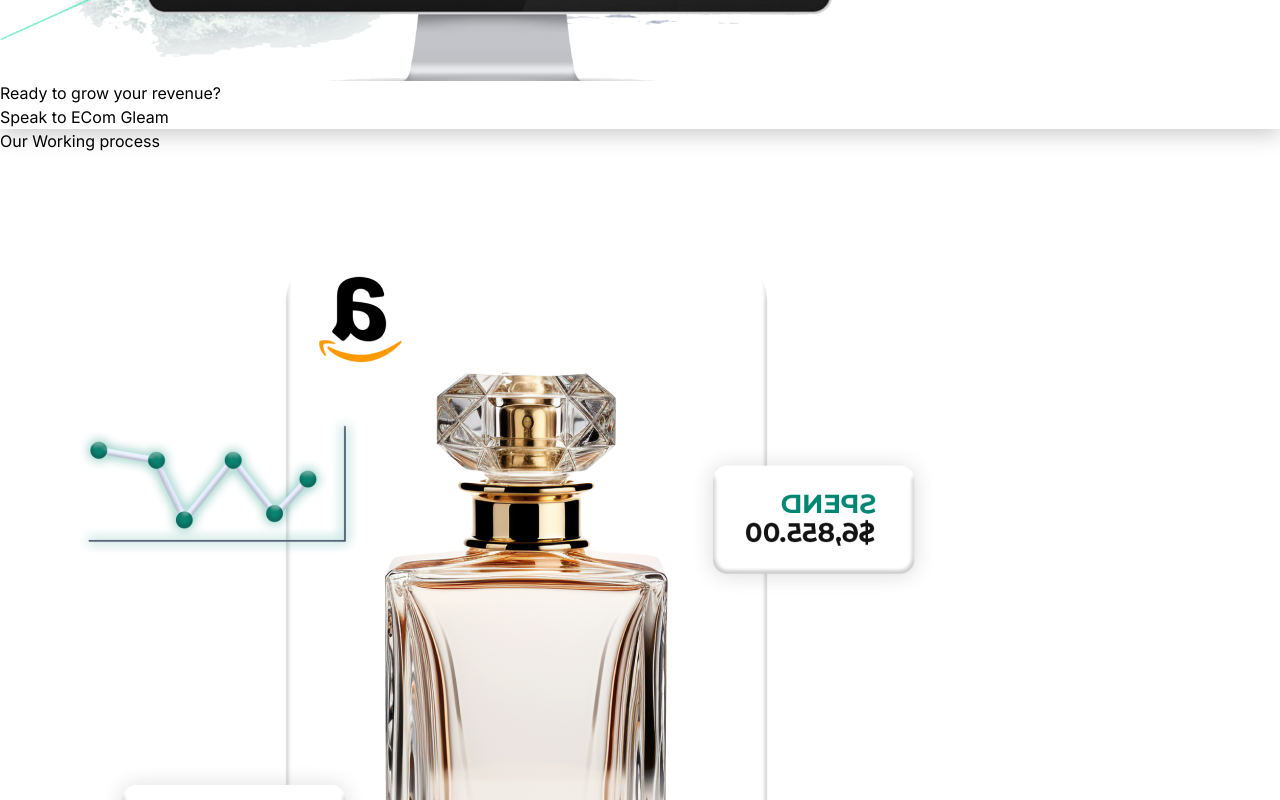
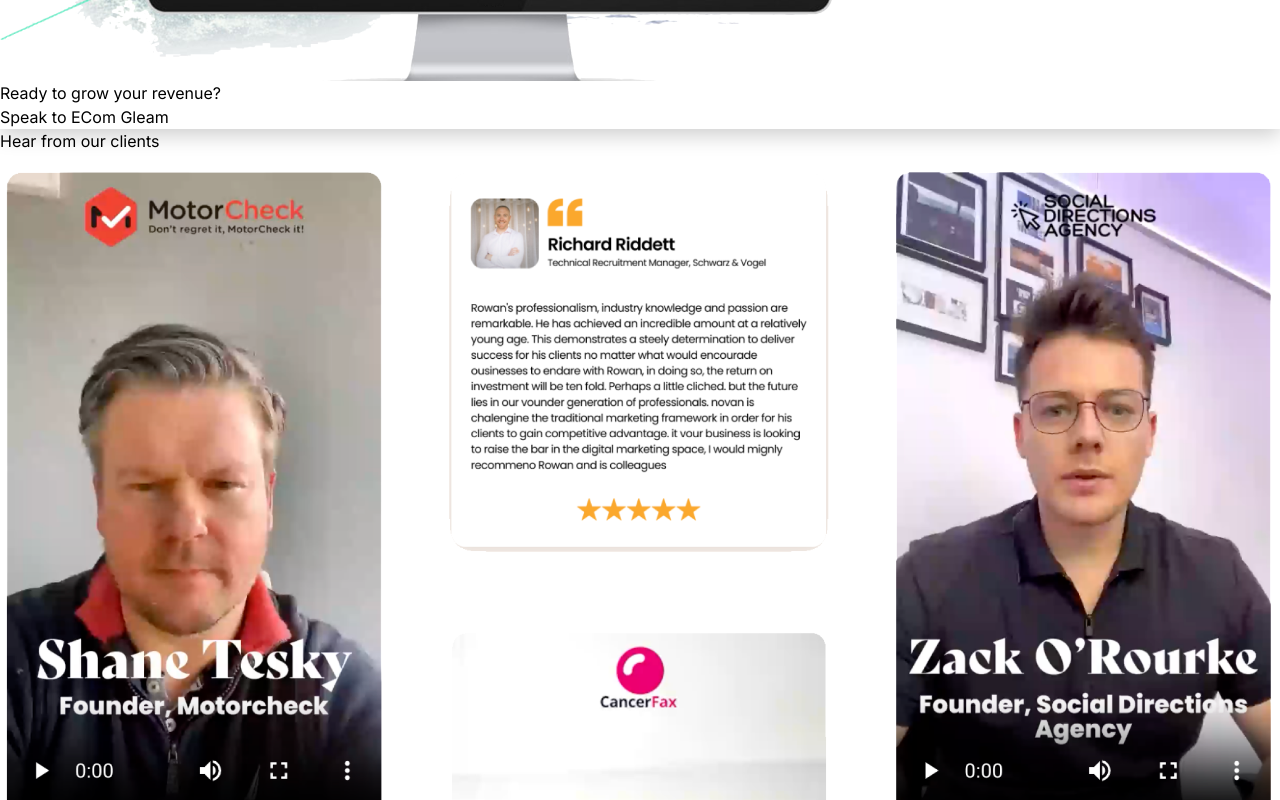
Before and after one commit to irfanulhaq228/ecomgleam-old, a React (Vite) app: page / in a window 1280 px wide. Shown: the part 3240-4040 px from the top of the page. Built offline with nearby package versions, Linux system fonts and the light colour scheme.

Commit message:
home page completed

```diff
--- a/src/components/HomeComponents/Section4.jsx
+++ b/src/components/HomeComponents/Section4.jsx
@@ -1,12 +1,18 @@
-import React from 'react'
+import React from "react";
+
+import img from "../../assets/imgs/Home-sec-4-img.png";
 
 const Section4 = () => {
   return (
-    <div className='mt-[60px]'>
-        <p className='text-[36px] font-[700] text-center text-[--heading-color] uppercase'>Hear from our clients</p>
-        <div className='bg-[red]'>a</div>
+    <div className="mt-[60px]">
+      <p className="text-2xl sm:text-3xl md:text-4xl font-bold text-center uppercase text-[--heading-color] mb-[15px] px-[15px]">
+        Hear from our clients
+      </p>
+      <div className="px-[15px] sm:px-[30px] md:px-[40px] lg:px-[50px] xl:px-[80px] flex justify-center">
+        <img src={img} className="xl:max-w-[1150px]" />
+      </div>
     </div>
-  )
-}
+  );
+};
 
-export default Section4
+export default Section4;
--- a/src/components/HomeComponents/Section5.jsx
+++ b/src/components/HomeComponents/Section5.jsx
@@ -9,7 +9,7 @@
 
 const Section5 = () => {
   return (
-    <div className="bg-[--main-color] pt-[40px] mt-[80px]">
+    <div className="bg-[--main-color] pt-[40px]">
       <p className="text-[25px] sm:text-[30px] md:text-[40px] font-[700] text-center uppercase text-white">
         Our Working process
       </p>
--- a/src/components/footer/index.jsx
+++ b/src/components/footer/index.jsx
@@ -37,7 +37,7 @@
             <span className="mt-[-5px]">career@ecomgleam.com</span>
           </p>
         </p>
-        <p className="flex gap-1 mt-[10px] text-[12px] sm:text-[16px]">
+        <p className="flex gap-1 mt-[7px] sm:mt-[10px] text-[12px] sm:text-[16px]">
           <img src={locationIcon} className="w-[19px] h-[19px] sm:w-[22px] sm:h-[22px]" />
           <p className="flex flex-col">
             <span>Dubai, UAE</span>
--- a/src/pages/home/index.jsx
+++ b/src/pages/home/index.jsx
@@ -18,7 +18,7 @@
       <Section1 />
       <Section2 />
       <Section3 />
-      {/* <Section4 /> */}
+      <Section4 />
       <Section5 />
       <Section6 />
       <Section7 />
```
Also changed, not shown: src/assets/imgs/Home-sec-4-img.png (added).
